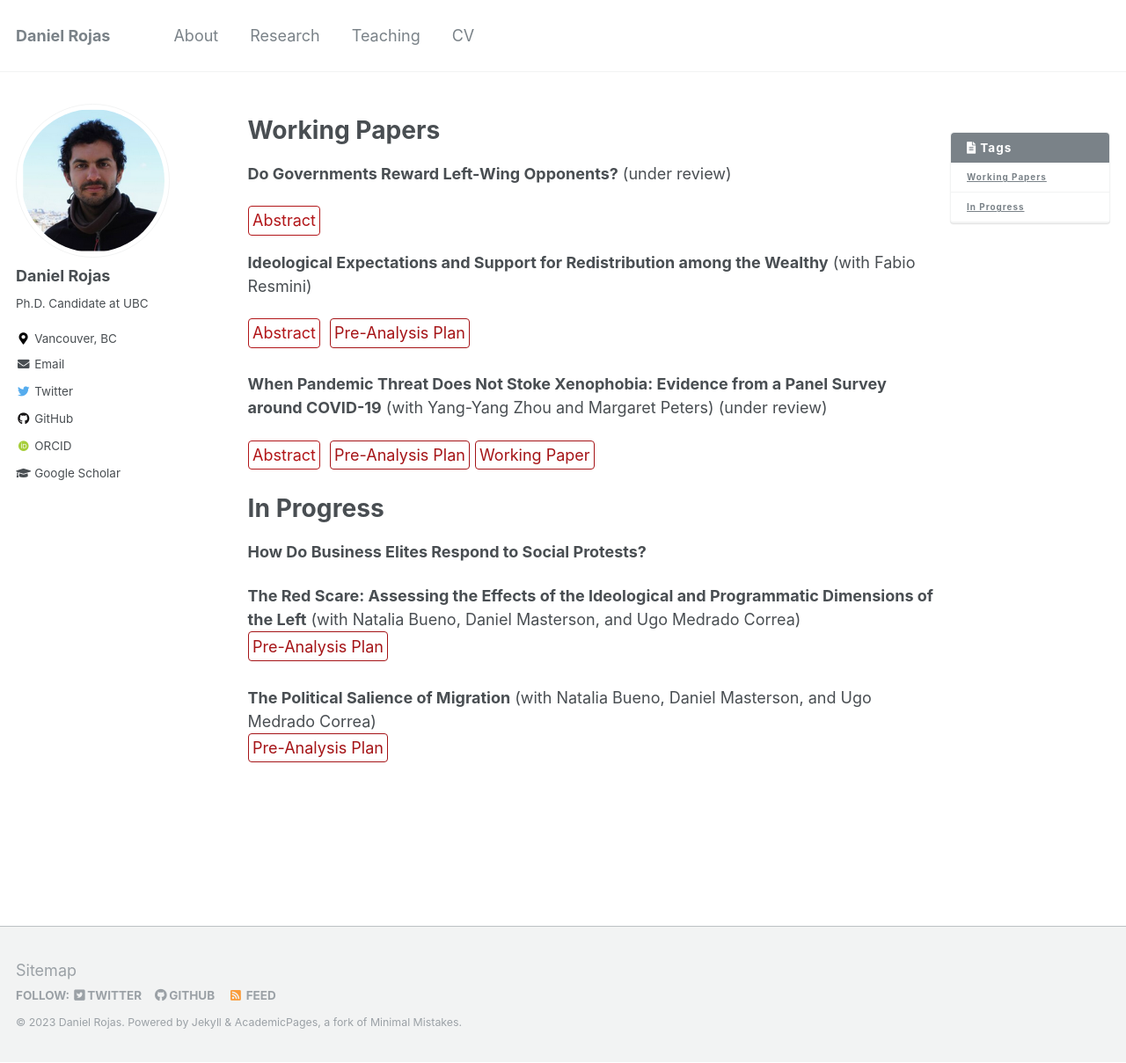
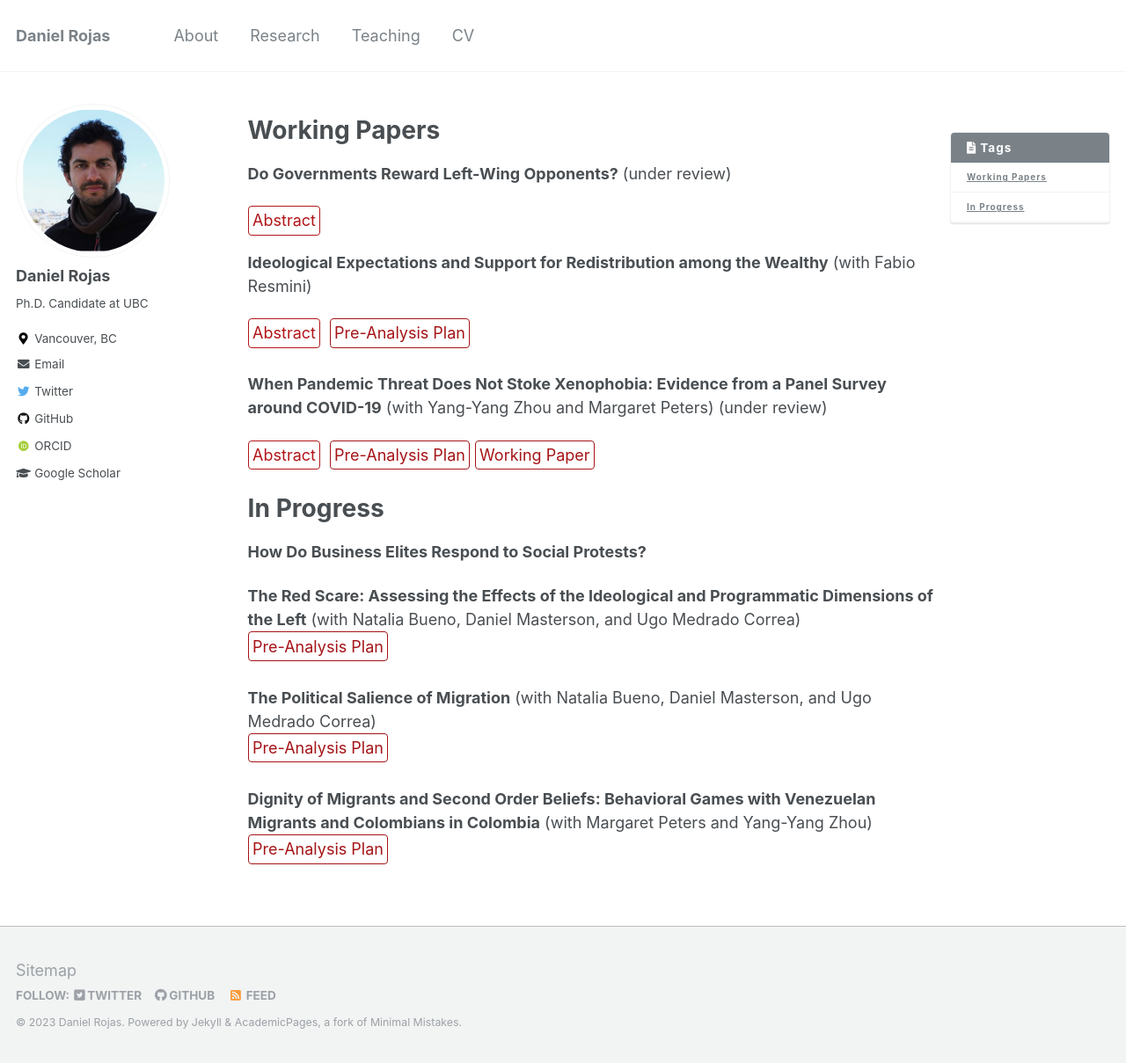
Before and after one commit to danielrojaslozano/danielrojaslozano.github.io, a Jekyll site: the page built from _pages/research.md, in a window 1280 px wide and 1209 px high. Shown: the whole window at 88% size. Built offline with Jekyll 4.4.1, drawn with Linux system fonts in a browser that asks for light colours; some web fonts are replaced.

Commit message:
Update research.md

```diff
--- a/_pages/research.md
+++ b/_pages/research.md
@@ -77,3 +77,7 @@ details > p {
 **The Political Salience of Migration** (with Natalia Bueno, Daniel Masterson, and Ugo Medrado Correa)
 <br />
 [Pre-Analysis Plan](https://osf.io/uk7qr){: .btn--research}
+
+**Dignity of Migrants and Second Order Beliefs: Behavioral Games with Venezuelan Migrants and Colombians in Colombia** (with Margaret Peters and Yang-Yang Zhou)
+<br />
+[Pre-Analysis Plan](https://osf.io/ec9mk/){: .btn--research}
```
